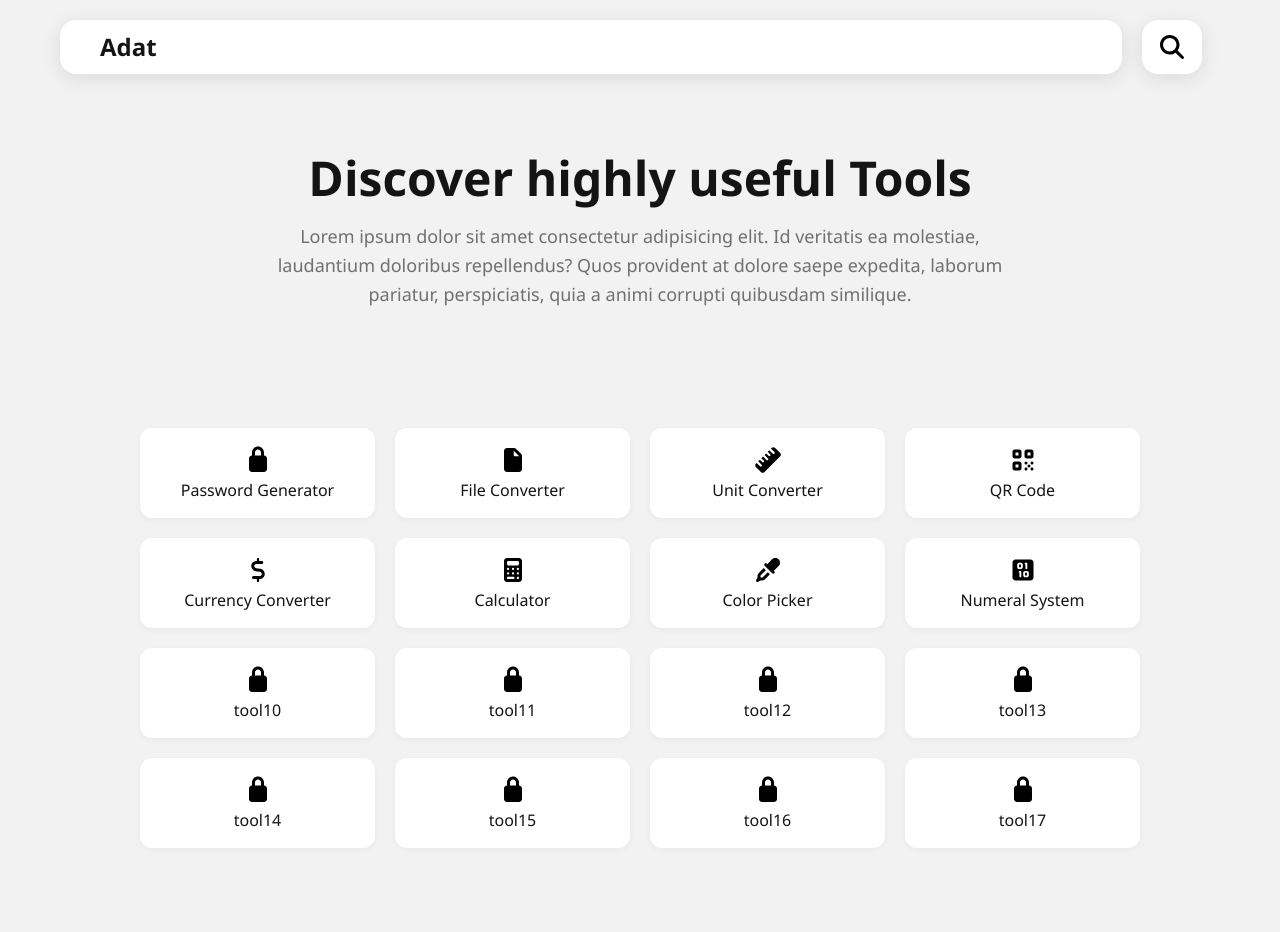
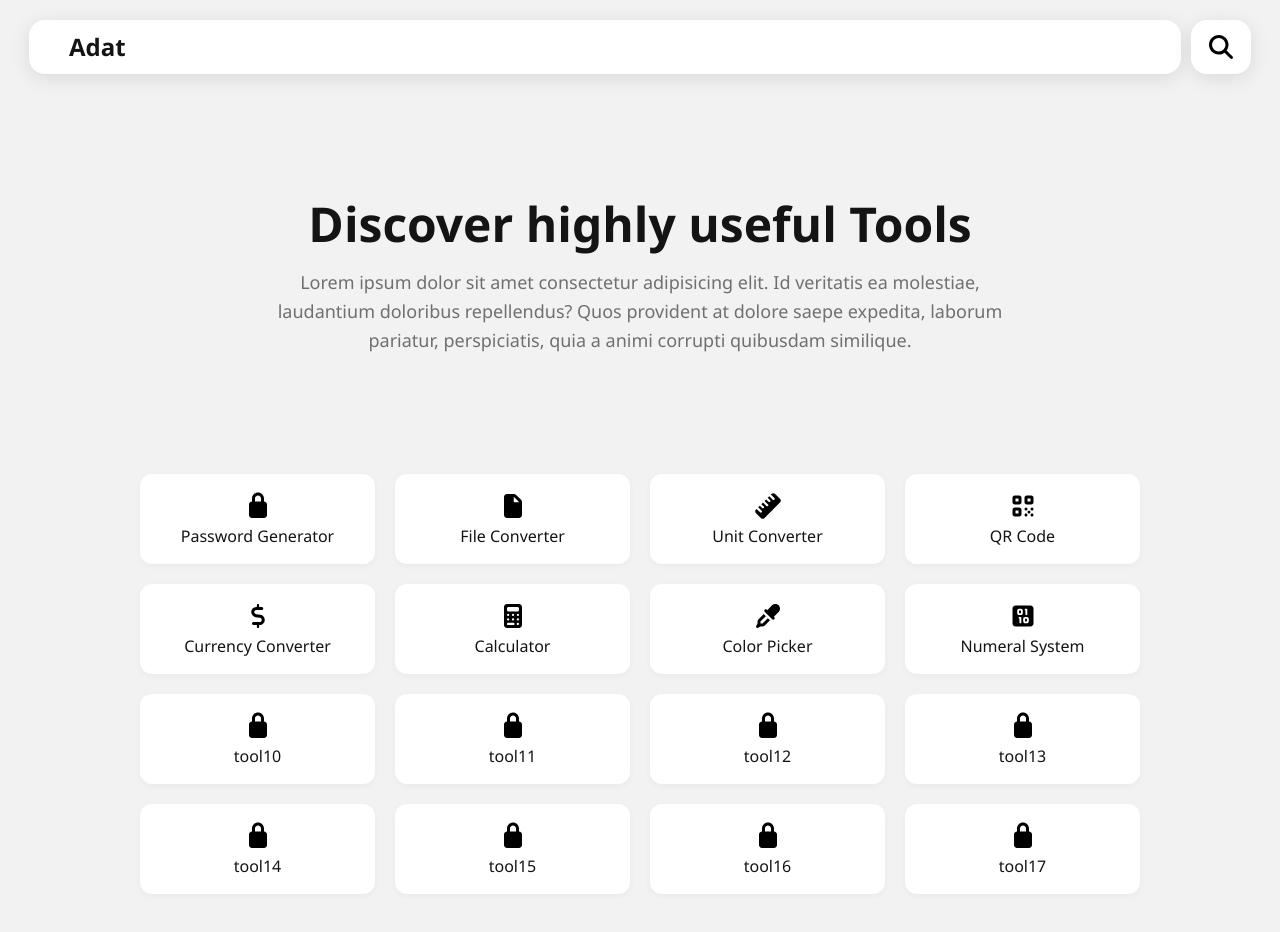
Before and after one commit to Sba3iDev/Adat, a React (Vite) app: page / in a window 1280 px wide. Shown: the top 932 px of the page. Before the commit the page ends 888 px from the top, so only its background shows below. Built offline with nearby package versions, Linux system fonts and the light colour scheme.

Commit message:
Scroll to top button

```diff
--- a/src/app.css
+++ b/src/app.css
@@ -13,7 +13,12 @@ body {
 .header {
     display: flex;
     align-items: center;
-    margin: 20px 50px;
+    justify-content: center;
+    margin: 20px 0px;
+    position: fixed;
+    width: 100%;
+    top: 0;
+    z-index: 1000;
 }
 
 .header .nav {
@@ -22,7 +27,7 @@ body {
     background-color: var(--card-bg);
     border-radius: 16px;
     box-shadow: var(--hover-shadow);
-    margin: 0px 10px;
+    margin: 0px 5px;
 }
 
 .header .nav span {
@@ -39,7 +44,7 @@ body {
     box-shadow: var(--hover-shadow);
     cursor: pointer;
     font-size: 24px;
-    margin: 0px 10px;
+    margin: 0px 5px;
     transition: all 0.2s ease;
 }
 .header .search:hover {
@@ -50,7 +55,7 @@ body {
     display: flex;
     flex-direction: column;
     text-align: center;
-    margin: 80px auto;
+    margin: 200px auto 80px;
     padding: 0 20px;
     max-width: 800px;
 }
@@ -105,3 +110,23 @@ body {
     font-weight: 500;
     color: var(--primary-text-color);
 }
+
+.move-up {
+    display: none;
+    position: fixed;
+    right: 15px;
+    bottom: 15px;
+    background-color: var(--card-bg);
+    border-radius: 50%;
+    box-shadow: var(--hover-shadow);
+    font-size: 20px;
+    width: 50px;
+    height: 50px;
+}
+
+.move-up .arrow {
+    position: absolute;
+    top: 50%;
+    left: 50%;
+    transform: translate(-50%, -50%);
+}
--- a/src/app.tsx
+++ b/src/app.tsx
@@ -9,6 +9,7 @@ import {
     faCalculator,
     faSquareBinary,
     faSearch,
+    faArrowUp,
 } from "@fortawesome/free-solid-svg-icons";
 import "./App.css";
 
@@ -131,6 +132,9 @@ function App() {
                     </div>
                 </div>
             </div>
+            <div className="move-up">
+                <FontAwesomeIcon className="arrow" icon={faArrowUp} />
+            </div>
         </>
     );
 }
```
